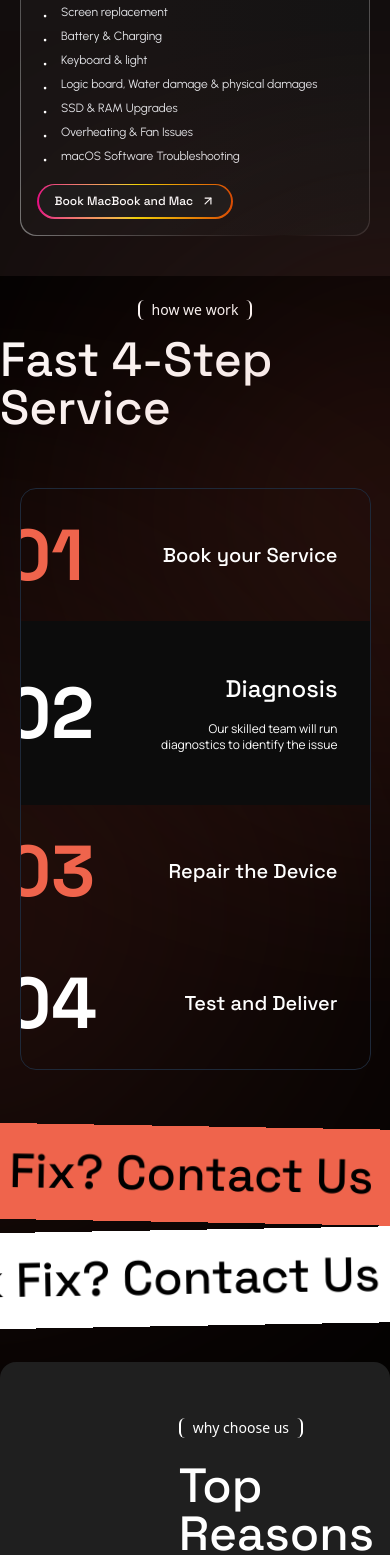
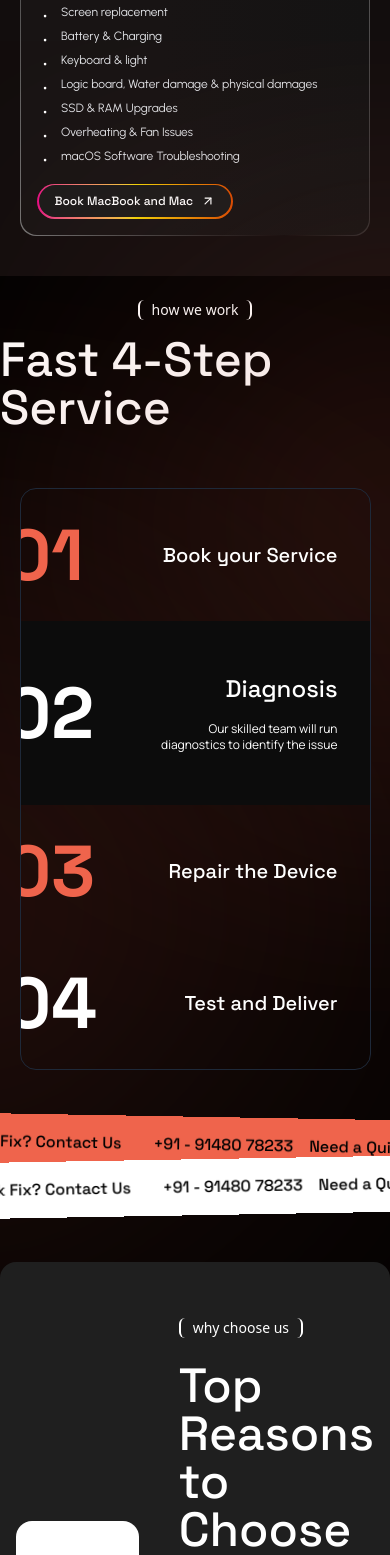
Before and after one commit to MaiNehaHu/Zyphone, a React (Vite) app: page / in a window 390 px wide. Shown: the part 4118-5673 px from the top of the page. Built offline with nearby package versions, Linux system fonts and the light colour scheme.

Commit message:
animated contact us

```diff
--- a/src/components/AnimatedContactUs.tsx
+++ b/src/components/AnimatedContactUs.tsx
@@ -28,9 +28,9 @@ const TextMoving = ({ bgColor, textColor, rotateAngle, translateY, animateClass
                 backgroundColor: bgColor,
                 color: textColor,
             }}
-            className={"font-['Space_Grotesk'] text-5xl font-medium flex gap-16 py-6 overflow-x-visible select-none " + `${translateY} ${rotateAngle} ${animateClass}`}
+            className={"font-['Space_Grotesk'] md:text-5xl sm:text-4xl text-base font-medium flex sm:gap-16 gap-4 sm:py-6 py-4 overflow-x-visible select-none " + `${translateY} ${rotateAngle} ${animateClass}`}
         >
-            <div className="flex gap-6">
+            <div className="flex sm:gap-16 gap-8">
                 <p>
                     Need a Quick Fix? Contact Us
                 </p>
@@ -38,7 +38,7 @@ const TextMoving = ({ bgColor, textColor, rotateAngle, translateY, animateClass
                     +91 - 91480 78233
                 </p>
             </div>
-            <div className="flex gap-16">
+            <div className="flex sm:gap-16 gap-8">
                 <p>
                     Need a Quick Fix? Contact Us
                 </p>
@@ -46,7 +46,7 @@ const TextMoving = ({ bgColor, textColor, rotateAngle, translateY, animateClass
                     +91 - 91480 78233
                 </p>
             </div>
-            <div className="flex gap-16">
+            <div className="flex sm:gap-16 gap-8">
                 <p>
                     Need a Quick Fix? Contact Us
                 </p>
--- a/src/components/HowWeWorks.tsx
+++ b/src/components/HowWeWorks.tsx
@@ -5,7 +5,7 @@ const HowWeWorks = () => {
     const [opened, setOpened] = useState("02"); // Start with the first step open
 
     return (
-        <div className='w-full text-white flex flex-col gap-4 xl:py-10 pb-5 items-center relative lg:-translate-y-0 md:-translate-y-16 -translate-y-0'>
+        <div className='w-full text-white flex flex-col gap-4 xl:py-10 sm:pb-5 items-center relative lg:-translate-y-0 md:-translate-y-16 -translate-y-0'>
             <XPaddinText>
                 how we work
             </XPaddinText>
```
